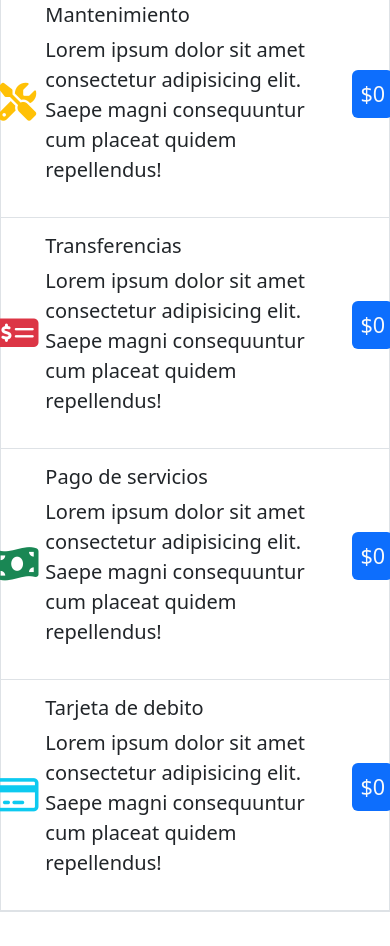
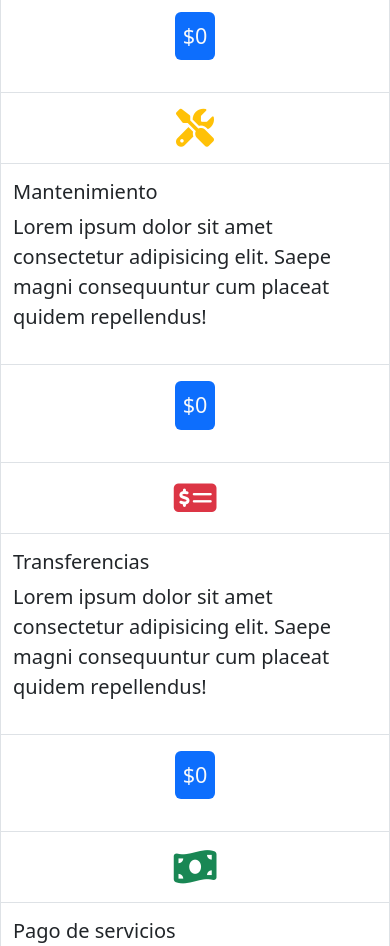
Before and after one commit to SebastianVillagra/Rolling-Bank, a plain HTML site: page pages/precios.html in a window 390 px wide. Shown: the part 684-1630 px from the top of the page. Drawn offline with nearby package versions, Linux system fonts and the light colour scheme; a web font is replaced by a local one.

Commit message:
se corrige el responsive en disp pequeños

```diff
--- a/css/style.css
+++ b/css/style.css
@@ -22,7 +22,7 @@ main{
     font-size: 60px;
 }
 
-.col-1 {
+.column {
     display: flex;
     justify-content: center;
     align-items: center;
--- a/pages/precios.html
+++ b/pages/precios.html
@@ -70,54 +70,54 @@
       </section>
       <section class="container">
         <div class="row border my-5">
-          <div class="col-1 border-bottom">
+          <div class="col-sm-12 col-md-1 column border-bottom">
             <i class="fa-regular fa-user text-primary"></i>
           </div>
-          <div class="col-10 border-bottom py-3">
+          <div class="col-sm-12 col-md-10 border-bottom py-3">
             <h5>Apertura de cuenta</h5>
             <p class="fs-5">Lorem ipsum dolor sit amet consectetur adipisicing elit. Saepe magni consequuntur cum placeat quidem repellendus!</p>
           </div>
-          <div class="col-1 border-bottom py-3">
+          <div class="col-sm-12 col-md-1 column border-bottom py-3">
             <p class="bg-primary rounded text-light fs-4 p-2">$0</p>
           </div>
-          <div class="col-1 border-bottom py-3">
+          <div class="col-sm-12 col-md-1 column border-bottom py-3">
             <i class="fa-solid fa-screwdriver-wrench text-warning"></i>
           </div>
-          <div class="col-10 border-bottom py-3">
+          <div class="col-sm-12 col-md-10 border-bottom py-3">
             <h5>Mantenimiento</h5>
             <p class="fs-5">Lorem ipsum dolor sit amet consectetur adipisicing elit. Saepe magni consequuntur cum placeat quidem repellendus!</p>
           </div>
-          <div class="col-1 border-bottom py-3">
+          <div class="col-sm-12 col-md-1 column border-bottom py-3">
             <p class="bg-primary rounded text-light fs-4 p-2">$0</p>
           </div>
-          <div class="col-1 border-bottom py-3">
+          <div class="col-sm-12 col-md-1 column border-bottom py-3">
             <i class="fa-solid fa-money-check-dollar text-danger"></i>
           </div>
-          <div class="col-10 border-bottom py-3">
+          <div class="col-sm-12 col-md-10 border-bottom py-3">
             <h5>Transferencias</h5>
             <p class="fs-5">Lorem ipsum dolor sit amet consectetur adipisicing elit. Saepe magni consequuntur cum placeat quidem repellendus!</p>
           </div>
-          <div class="col-1 border-bottom py-3">
+          <div class="col-sm-12 col-md-1 column border-bottom py-3">
             <p class="bg-primary rounded text-light fs-4 p-2">$0</p>
           </div>
-          <div class="col-1 border-bottom py-3">
+          <div class="col-sm-12 col-md-1 column border-bottom py-3">
             <i class="fa-solid fa-money-bill-wave text-success"></i>
           </div>
-          <div class="col-10 border-bottom py-3">
+          <div class="col-sm-12 col-md-10 border-bottom py-3">
             <h5>Pago de servicios</h5>
             <p class="fs-5">Lorem ipsum dolor sit amet consectetur adipisicing elit. Saepe magni consequuntur cum placeat quidem repellendus!</p>
           </div>
-          <div class="col-1 border-bottom py-3">
+          <div class="col-sm-12 col-md-1 column border-bottom py-3">
             <p class="bg-primary rounded text-light fs-4 p-2">$0</p>
           </div>
-          <div class="col-1 border-bottom py-3">
+          <div class="col-sm-12 col-md-1 column border-bottom py-3">
             <i class="fa-regular fa-credit-card text-info"></i>
           </div>
-          <div class="col-10 border-bottom py-3">
+          <div class="col-sm-12 col-md-10 border-bottom py-3">
             <h5>Tarjeta de debito</h5>
             <p class="fs-5">Lorem ipsum dolor sit amet consectetur adipisicing elit. Saepe magni consequuntur cum placeat quidem repellendus!</p>
           </div>
-          <div class="col-1 border-bottom py-3">
+          <div class="col-sm-12 col-md-1 column border-bottom py-3">
             <p class="bg-primary rounded text-light fs-4 p-2">$0</p>
           </div>
         </div>
```
Also changed, not shown: index.html (+4 -1 lines).
